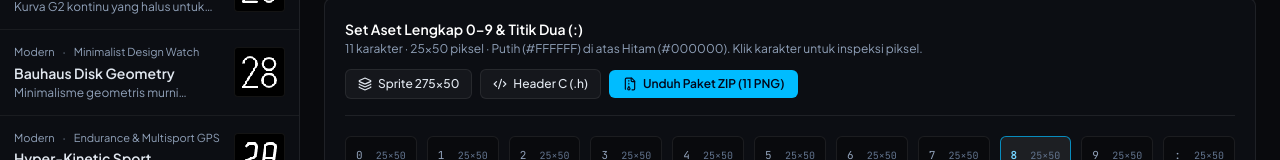
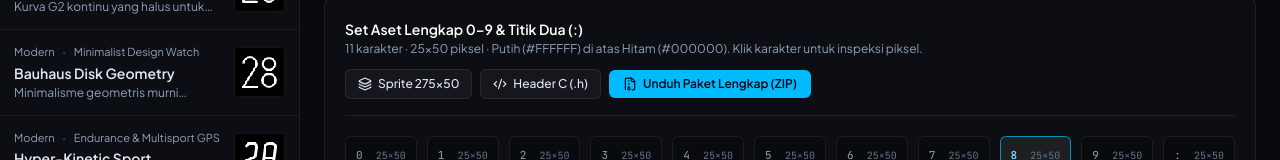
Before and after one commit to MazBayID/clock_icon, a React (Vite) app: page / in a window 1280 px wide. Shown: the part 423-583 px from the top of the page. Built offline with nearby package versions, Linux system fonts and the light colour scheme.

Commit message:
Correct glyph ZIP contents label

```diff
--- a/src/components/AssetSheetGrid.tsx
+++ b/src/components/AssetSheetGrid.tsx
@@ -90,7 +90,7 @@ export const AssetSheetGrid: React.FC<AssetSheetGridProps> = ({
               className="inline-flex items-center gap-1.5 px-3.5 py-1.5 text-xs font-semibold text-slate-950 bg-sky-400 hover:bg-sky-300 rounded-md transition-colors whitespace-nowrap cursor-pointer disabled:opacity-50"
             >
               <FileArchive className="w-3.5 h-3.5" />
-              {isExporting ? 'Mengemas ZIP...' : 'Unduh Paket ZIP (11 PNG)'}
+              {isExporting ? 'Mengemas ZIP...' : 'Unduh Paket Lengkap (ZIP)'}
             </button>
           </div>
         </div>
```
